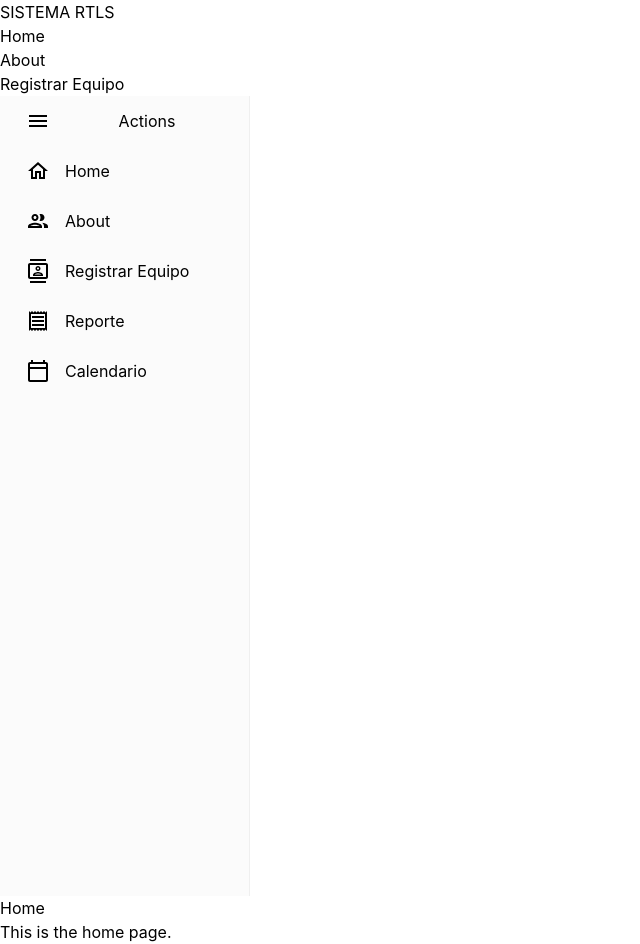
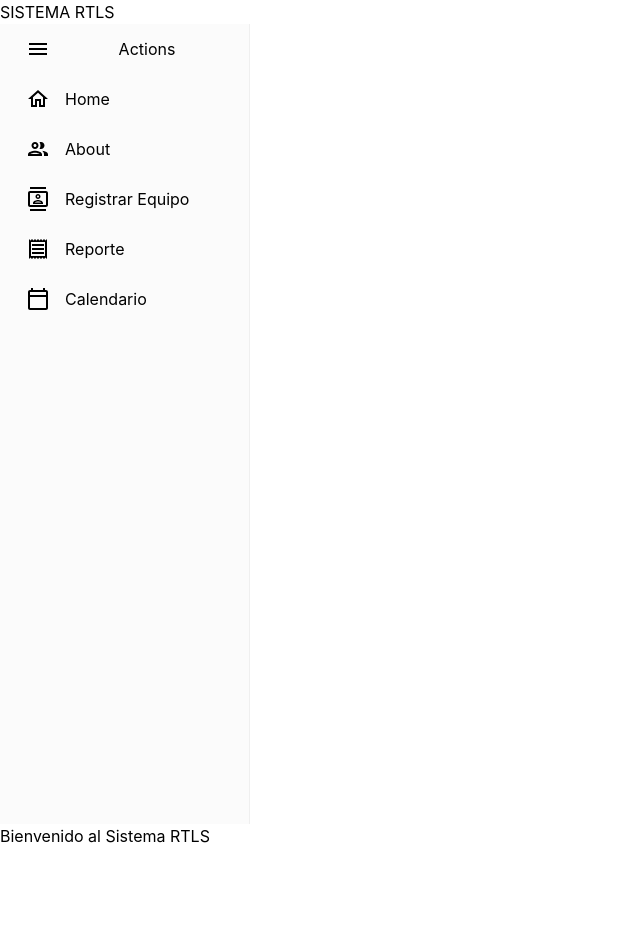
Before and after one commit to EstebanMa12/RTLS, a React (Vite) app: page / in a window 1280 px wide. Shown: the whole page, without its empty margins (0-640 px from the left). After the commit the page ends 848 px from the top, so only its background shows below. Built offline with nearby package versions, Linux system fonts and the light colour scheme.

Commit message:
Refactor Navbar and Home components

```diff
--- a/src/components/Navbar/index.jsx
+++ b/src/components/Navbar/index.jsx
@@ -16,24 +16,6 @@ const Navbar = () => {
             <Link to="/">
                 <h1 className="text-3xl font-bold hover:text-orange-500"> SISTEMA RTLS</h1>
             </Link>
-            <ul className="
-            flex
-            justify-between
-            items-center
-            w-1/2
-            h-full
-
-            ">
-                <li>
-                    <Link to="/">Home</Link>
-                </li>
-                <li>
-                    <Link to="/about">About</Link>
-                </li>
-                <li>
-                    <Link to="/register">Registrar Equipo</Link>
-                </li>
-            </ul>
             </nav>
         </div>
     );
--- a/src/components/SidebarComponent/index.jsx
+++ b/src/components/SidebarComponent/index.jsx
@@ -1,5 +1,5 @@
+/* eslint-disable no-unused-vars */
 import {Sidebar, Menu, MenuItem, SubMenu, useProSidebar} from 'react-pro-sidebar';
-/* eslint-disable no-unused-vars */
 import {Link} from "react-router-dom";
 import HomeOutlinedIcon from "@mui/icons-material/HomeOutlined";
 import PeopleOutlinedIcon from "@mui/icons-material/PeopleOutlined";
--- a/src/pages/Home/index.jsx
+++ b/src/pages/Home/index.jsx
@@ -2,12 +2,18 @@ import Navbar from '../../components/Navbar';
 import SidebarComponent from '../../components/SidebarComponent';
 const Home = () => {
     return (
-        <div>
+        <div className="
+        h-full
+        w-full
+        ">
         <Navbar />
-        <SidebarComponent />
+        <div className="flex">
+            <SidebarComponent />
+            <div className="w-full">
+                <h1 className="text-3xl font-bold text-center">Bienvenido al Sistema RTLS</h1>
+            </div>
+        </div>
 
-        <h1 className="text-3xl font-bold underline">Home</h1>
-        <p>This is the home page.</p>
         </div>
     );
     }
```
